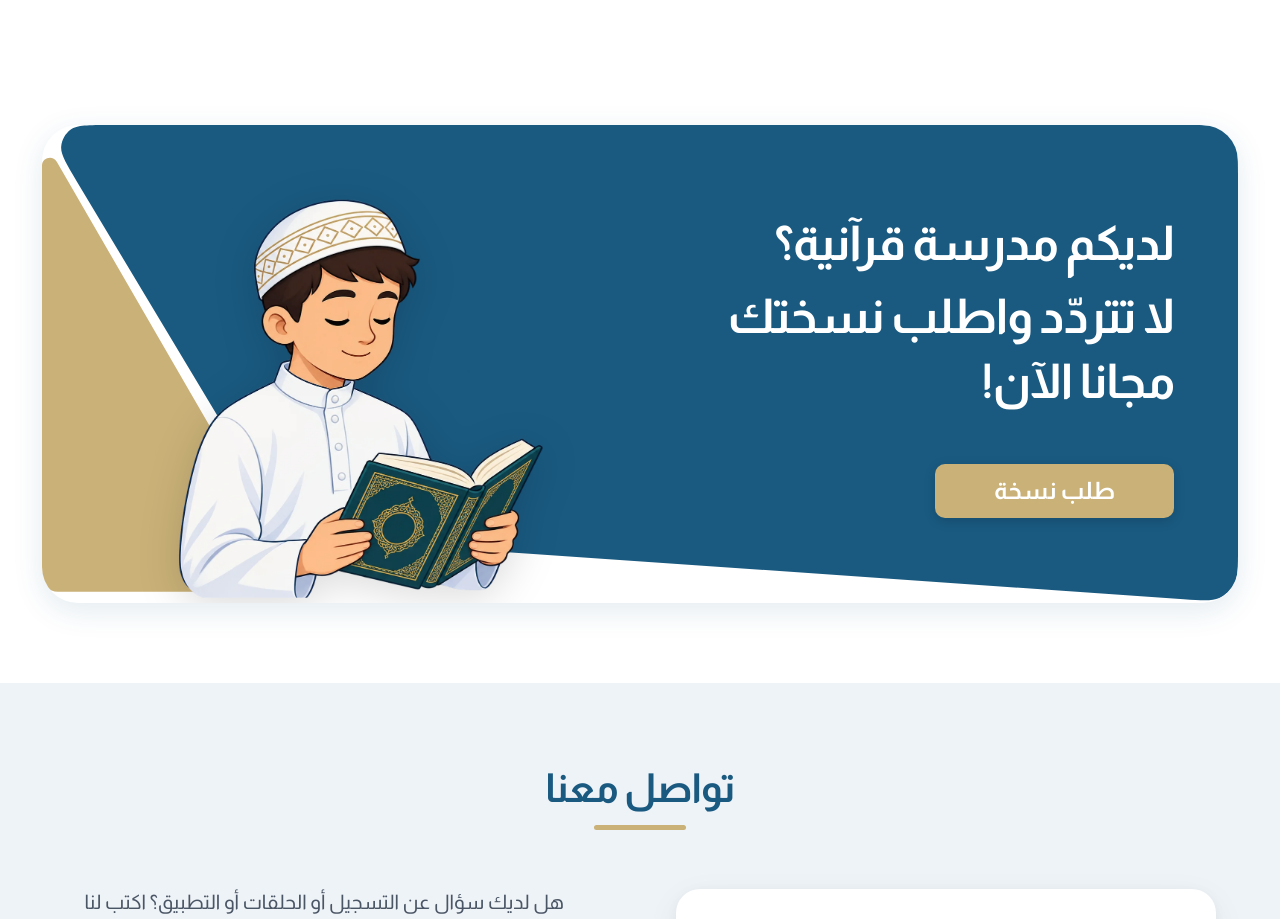
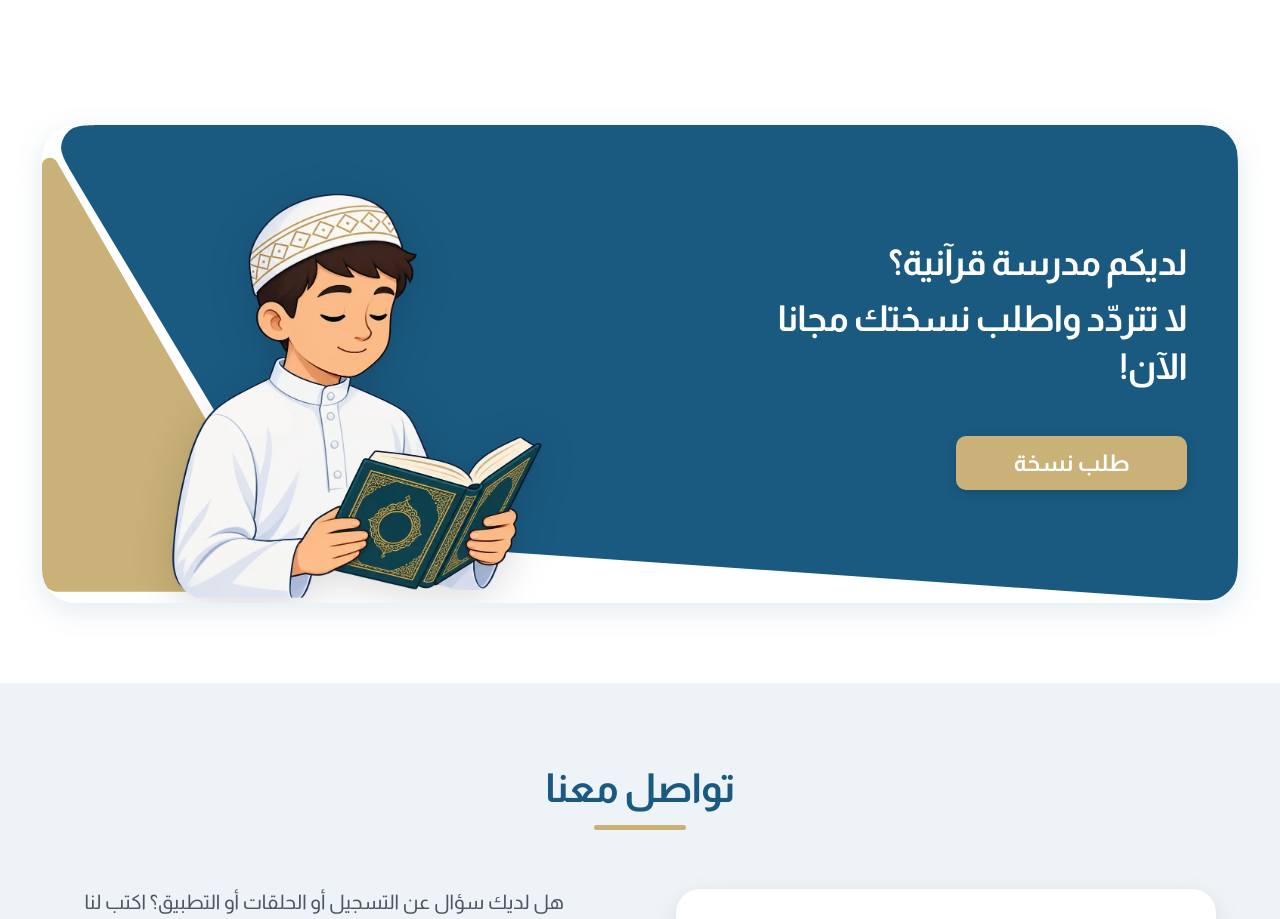
Before and after one commit to lo-ucif/hafez-web, a React (Vite) app: page / in a window 1280 px wide. Shown: the part 4840-5759 px from the top of the page. Built offline with nearby package versions, Linux system fonts and the light colour scheme.

Commit message:
feat: add responsive CTA component matching Figma design

```diff
--- a/src/components/home/CTA.tsx
+++ b/src/components/home/CTA.tsx
@@ -4,6 +4,7 @@ import { IMAGES } from "../../constants/images";
 /**
  * CTA (Call-to-Action) section — "لديكم مدرسة قرآنية؟"
  * Exactly matches Figma node 343:378 / 343:402 (PC) and node 344:419 (Mobile).
+ * Fully dynamic and fluid across all responsive screen sizes.
  */
 export default function CTA() {
   return (
@@ -14,8 +15,8 @@ export default function CTA() {
       data-node-id="343:378"
     >
       {/* Outer Banner Container:
-          - PC: Landscape 1196px x 478px (Figma node 343:402)
-          - Mobile: Portrait 295px x 444px (Figma node 344:419)
+          - PC: Fluid landscape with aspect-[1196/478] up to 1196px x 478px
+          - Mobile: Fixed portrait 295px x 444px (Figma node 344:419)
       */}
       <motion.div
         initial={{ opacity: 0, y: 14 }}
@@ -27,18 +28,21 @@ export default function CTA() {
           relative
           w-[295px] max-w-[92vw] h-[444px]
           sm:w-full sm:max-w-[1196px]
-          sm:h-[340px] md:h-[400px] lg:h-[478px]
+          sm:aspect-[1196/478] sm:h-auto sm:min-h-[260px] sm:max-h-[478px]
           flex flex-col sm:flex-row
           items-center justify-start sm:justify-between
           overflow-hidden select-none
-          rounded-[24px] sm:rounded-[30px] lg:rounded-[36px]
+          rounded-[24px] sm:rounded-[clamp(24px,2.6vw,36px)]
           shadow-[0_8px_30px_rgba(26,90,129,0.12)]
         "
         data-node-id="343:402"
         data-name="post"
       >
         {/* Background Shape on Desktop & Tablet (Figma node 343:403) */}
-        <div className="hidden sm:block absolute inset-0 pointer-events-none z-0" data-node-id="343:403">
+        <div
+          className="hidden sm:block absolute inset-0 pointer-events-none z-0"
+          data-node-id="343:403"
+        >
           <img
             alt=""
             aria-hidden="true"
@@ -48,7 +52,10 @@ export default function CTA() {
         </div>
 
         {/* Background Shape on Mobile (Figma node 344:420) */}
-        <div className="block sm:hidden absolute inset-0 pointer-events-none z-0" data-node-id="344:420">
+        <div
+          className="block sm:hidden absolute inset-0 pointer-events-none z-0"
+          data-node-id="344:420"
+        >
           <img
             alt=""
             aria-hidden="true"
@@ -57,15 +64,18 @@ export default function CTA() {
           />
         </div>
 
-        {/* Left / Top Side: Boy reading Quran illustration (Figma node 343:406 & 344:423) */}
+        {/* Left / Top Side: Boy reading Quran illustration
+            - Mobile: Exact node 344:423
+            - Desktop: Dynamic fluid scaling (w-[35%] of card) at all responsive sizes
+        */}
         <div
           className="
             relative z-10 shrink-0
             w-[178px] h-[198px]
-            sm:w-[320px] md:w-[370px] lg:w-[580px] sm:h-full
+            sm:w-[60%] sm:max-w-[580px] sm:h-full
             flex items-end justify-center sm:justify-start
             pt-3 sm:pt-0
-            sm:pl-4 md:pl-6 lg:pl-10
+            sm:pl-[clamp(12px,2.5vw,40px)]
             select-none pointer-events-none
           "
           data-node-id="344:423"
@@ -76,26 +86,26 @@ export default function CTA() {
             alt="طالب يقرأ القرآن الكريم"
             src={IMAGES.ctaBoyQuran}
             className="
-              h-[90%] sm:h-[92%]
-              w-auto max-w-full
+              h-[90%] sm:h-full
+              w-auto sm:w-full max-w-full
               object-contain object-bottom sm:object-bottom-left
               block drop-shadow-[0_8px_20px_rgba(0,0,0,0.14)]
             "
           />
         </div>
 
-        {/* Right / Bottom Side: Text & Button (Figma node 343:407 & 344:424) */}
+        {/* Right / Bottom Side: Text & Button */}
         <div
           dir="rtl"
           className="
-            relative z-10 flex flex-col shrink-0
+            relative z-10 flex flex-col shrink-0 sm:shrink min-w-0
             items-center sm:items-start
             text-center sm:text-right
             justify-center
-            w-[236px] sm:w-[420px] md:w-[480px] lg:w-[552px] h-auto sm:h-full
+            w-[236px] sm:w-auto sm:flex-1 h-auto sm:h-full
             px-2 sm:px-0
-            sm:pr-6 md:pr-8 lg:pr-12 xl:pr-16
-            gap-[24px] sm:gap-[30px] md:gap-[38px] lg:gap-[50px]
+            sm:pr-[clamp(16px,4vw,64px)]
+            gap-[24px] sm:gap-[clamp(16px,3.5vw,50px)]
             mt-2 sm:mt-0
           "
           data-node-id="343:407"
@@ -104,27 +114,27 @@ export default function CTA() {
           <div
             className="
               w-full font-['Almarai'] font-bold text-white
-              text-[22px] xs:text-[24px] sm:text-[30px] md:text-[38px] lg:text-[48px]
-              leading-[32px] sm:leading-[1.3] lg:leading-[65px]
+              text-[22px] xs:text-[24px] sm:text-[clamp(17px,2.8vw,48px)]
+              leading-[32px] sm:leading-[1.35]
               tracking-tight m-0
             "
             data-node-id="343:408"
           >
-            <p className="m-0 mb-0.5 sm:mb-1 lg:mb-2" dir="auto">
+            <p className="m-0 mb-0.5 sm:mb-[clamp(2px,0.6vw,8px)]" dir="auto">
               لديكم مدرسة قرآنية؟
             </p>
             <p className="m-0 text-white" dir="auto">
-              {/* Mobile (node 344:425): "لا تتردّد واطلب" on line 2, "نسختك مجانا الآن!" on line 3 */}
+              {/* Mobile (node 344:425): Unchanged */}
               <span className="block sm:hidden">
                 لا تتردّد واطلب
                 <br />
                 نسختك مجانا الآن!
               </span>
-              {/* PC / Desktop (node 343:408): "لا تتردّد واطلب نسختك" on line 2, "مجانا الآن!" on line 3 */}
+              {/* PC / Desktop (node 343:408): "لا تتردّد واطلب نسختك مجانا" on line 2, "الآن!" on line 3 */}
               <span className="hidden sm:inline">
-                لا تتردّد واطلب نسختك
+                لا تتردّد واطلب نسختك مجانا
                 <br />
-                مجانا الآن!
+                الآن!
               </span>
             </p>
           </div>
@@ -142,9 +152,9 @@ export default function CTA() {
               bg-[#cab178] hover:bg-[#bfa56a]
               transition-colors duration-200
               flex items-center justify-center
-              w-[143px] sm:w-[190px] md:w-[215px] lg:w-[239px]
-              h-[32px] sm:h-[44px] md:h-[48px] lg:h-[54px]
-              rounded-[6px] sm:rounded-[8px] lg:rounded-[10px]
+              w-[143px] sm:w-[clamp(130px,18vw,239px)]
+              h-[32px] sm:h-[clamp(32px,4.2vw,54px)]
+              rounded-[6px] sm:rounded-[clamp(6px,0.8vw,10px)]
               cursor-pointer no-underline
               shadow-[0px_3px_12px_rgba(0,0,0,0.16)]
             "
@@ -153,7 +163,7 @@ export default function CTA() {
             <span
               className="
                 font-['Almarai'] font-bold leading-normal not-italic
-                text-[14px] sm:text-[18px] md:text-[21px] lg:text-[24px]
+                text-[14px] sm:text-[clamp(13px,1.8vw,24px)]
                 text-white whitespace-nowrap
               "
               dir="auto"
```
